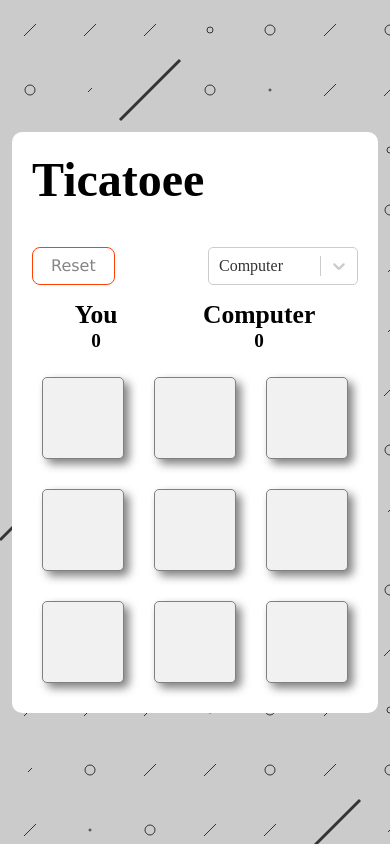
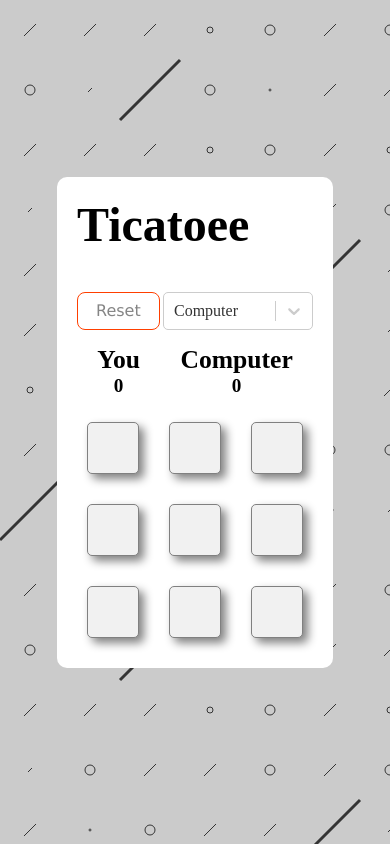
Before and after one commit to si-saaref/react-tic-tac-toe, a React (Vite) app: page / in a window 390 px wide. Built offline with nearby package versions, Linux system fonts and the light colour scheme.

Commit message:
feat: add responsive util

```diff
--- a/src/style/style.css
+++ b/src/style/style.css
@@ -301,3 +301,10 @@ p {
 .select__input:focus {
 	outline: none;
 }
+
+@media only screen and (max-width: 400px) {
+	.square {
+		width: 50px;
+		height: 50px;
+	}
+}
```
